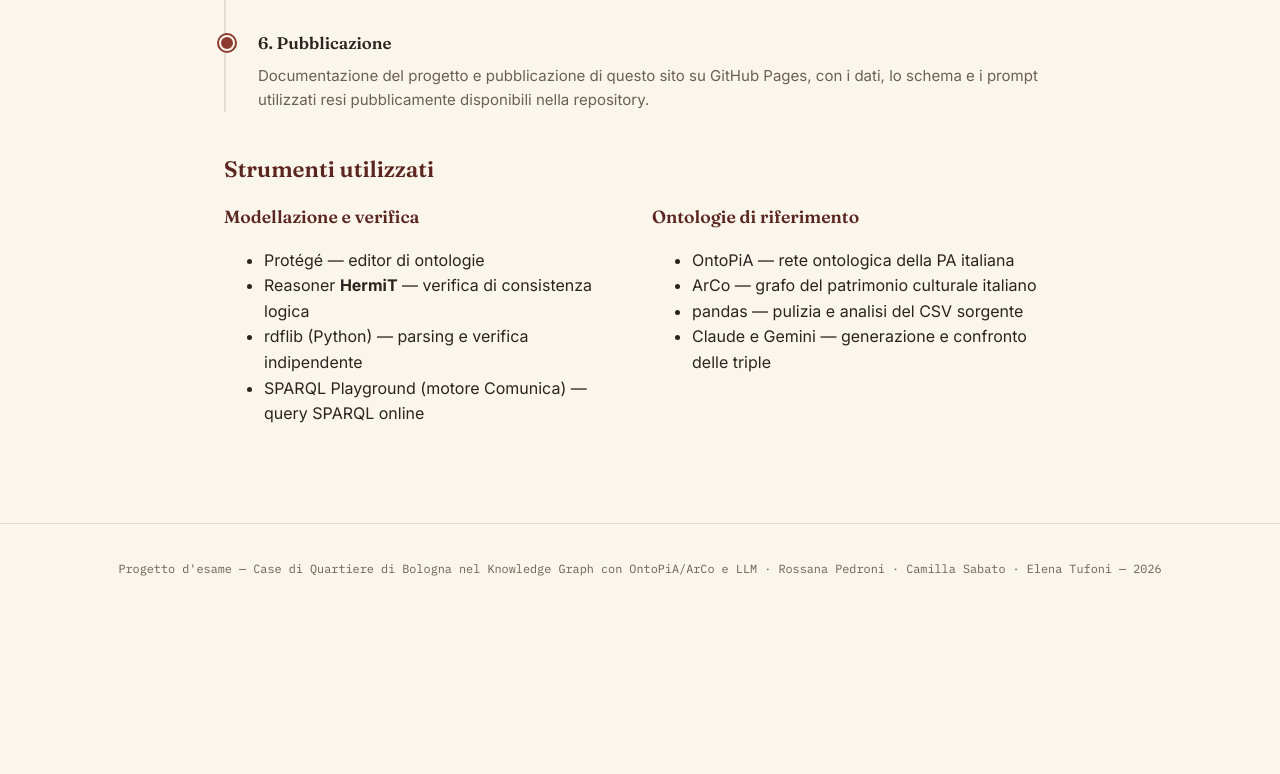
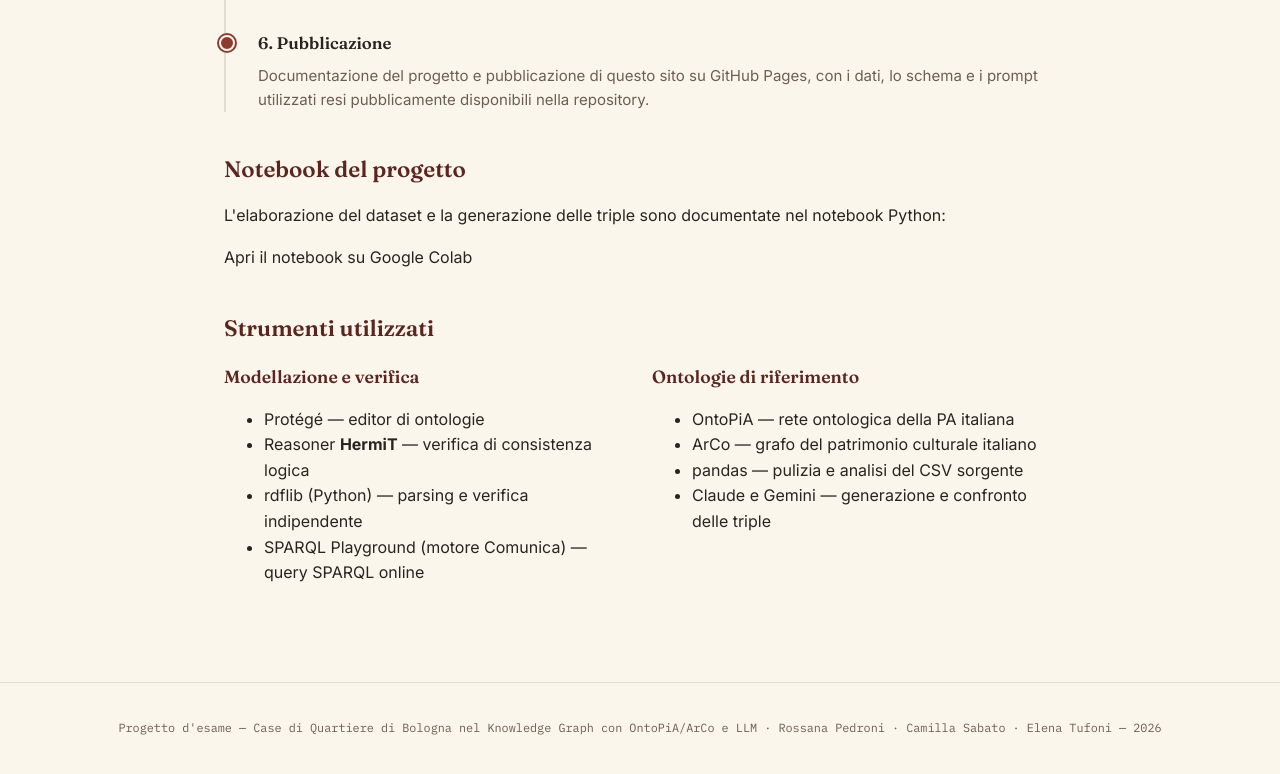
Before and after one commit to eletfn/case-di-quartiere-bologna2, a plain HTML site: page methodology.html in a window 1280 px wide. Shown: the part 1327-2101 px from the top of the page. Before the commit the page ends 1958 px from the top, so only its background shows below. Drawn offline with Linux system fonts and the light colour scheme.

Commit message:
Update methodology.html
link colab

```diff
--- a/methodology.html
+++ b/methodology.html
@@ -64,6 +64,10 @@
       </div>
     </div>
 
+    <h2>Notebook del progetto</h2>
+    <p>L'elaborazione del dataset e la generazione delle triple sono documentate nel notebook Python:</p>
+    <p><a href="https://colab.research.google.com/drive/1bf9gQRHNSyTTojuHl5Hlv2-R2PRlTFoE#scrollTo=_nayeBr0e7FN" target="_blank" rel="noopener">Apri il notebook su Google Colab</a></p>
+
     <h2>Strumenti utilizzati</h2>
     <div class="grid-2">
       <div>
```
